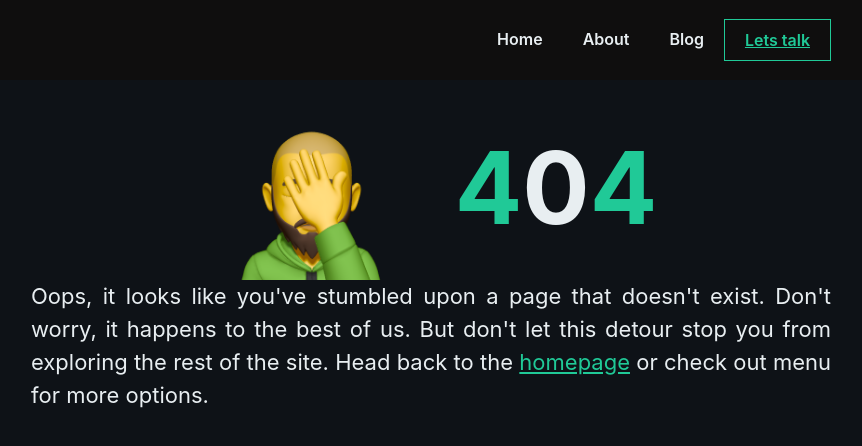
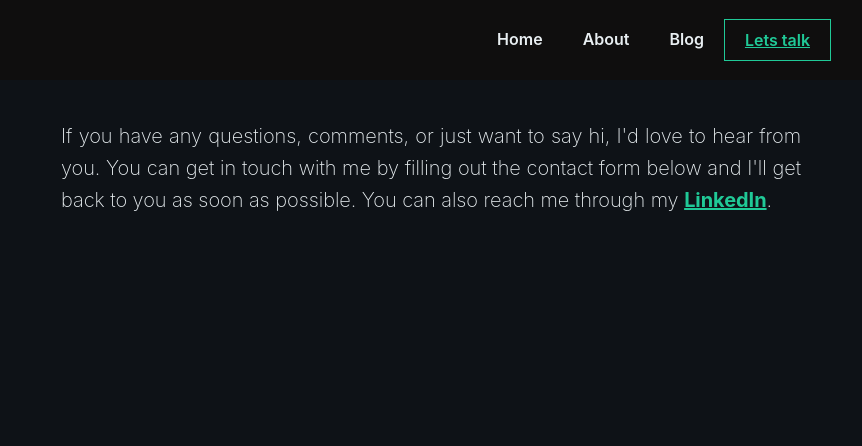
Before and after one commit to mkinkela1/mkinkela1.github.io, a Next.js app: page /contact in a window 1280 px wide. Before the commit this address had no page. Shown: the top 446 px of the page, without its empty margins (209-1071 px from the left). Built offline with nearby package versions, Linux system fonts and the light colour scheme.

Commit message:
Use slugs instead of id for better SEO

```diff
--- a/pages/blog.tsx
+++ b/pages/blog.tsx
@@ -15,6 +15,7 @@ interface IContent {
   fields: {
     title: string;
     tldr: string;
+    slug: string;
   };
 }
 
@@ -26,11 +27,12 @@ export default function Blog({ data }: IData) {
   return (
     <Container>
       <StyledMain>
+        <pre style={{ color: "#fff" }}>{JSON.stringify(data, null, 2)}</pre>
         {data.map((post: IContent) => (
           <BlogCard key={post.sys.id}>
             <div className="title">{post.fields.title}</div>
             <div className="tldr">{post.fields.tldr}</div>
-            <Link href={`/blog/${post.sys.id}`} className="readMore">
+            <Link href={`/blog/${post.fields.slug}`} className="readMore">
               Read more
             </Link>
           </BlogCard>
--- /dev/null
+++ b/pages/contact.tsx
@@ -0,0 +1,29 @@
+import React from "react";
+import { Container } from "components/Container";
+import { StyledPost } from "components/Post";
+import { StyledMain } from "components/Main";
+import Link from "next/link";
+
+export default function Contact() {
+  return (
+    <Container>
+      <StyledMain>
+        <StyledPost>
+          <p className="content">
+            If you have any questions, comments, or just want to say hi,
+            I&apos;d love to hear from you. You can get in touch with me by
+            filling out the contact form below and I&apos;ll get back to you as
+            soon as possible. You can also reach me through my{" "}
+            <Link
+              className="link"
+              href="https://www.linkedin.com/in/matteo-kinkela/"
+            >
+              LinkedIn
+            </Link>
+            .
+          </p>
+        </StyledPost>
+      </StyledMain>
+    </Container>
+  );
+}
```
Also changed, not shown: pages/about.tsx (added, +22 -0 lines), pages/blog/[slug].tsx (renamed from pages/blog/[id].tsx, +10 -5 lines).
